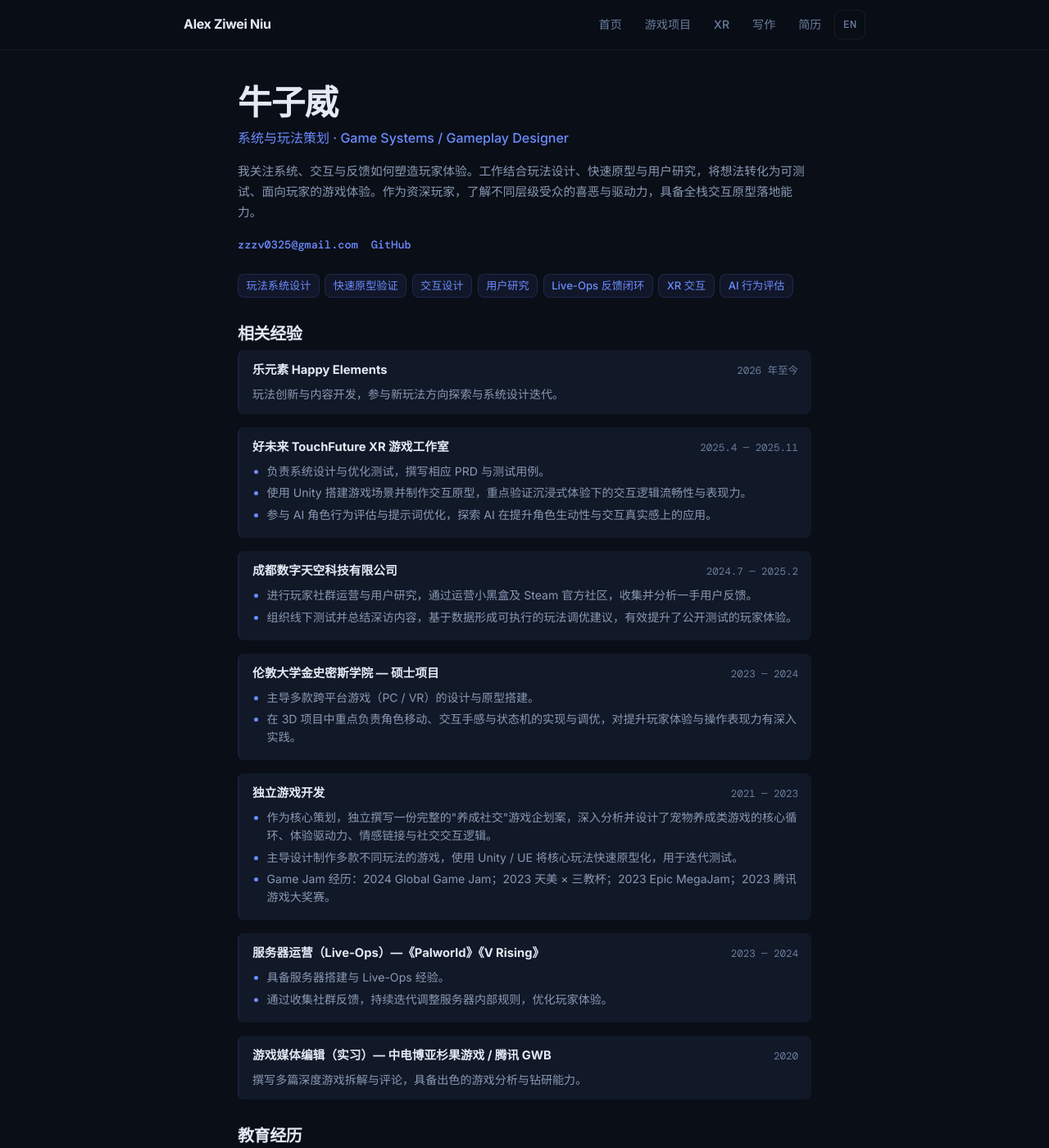
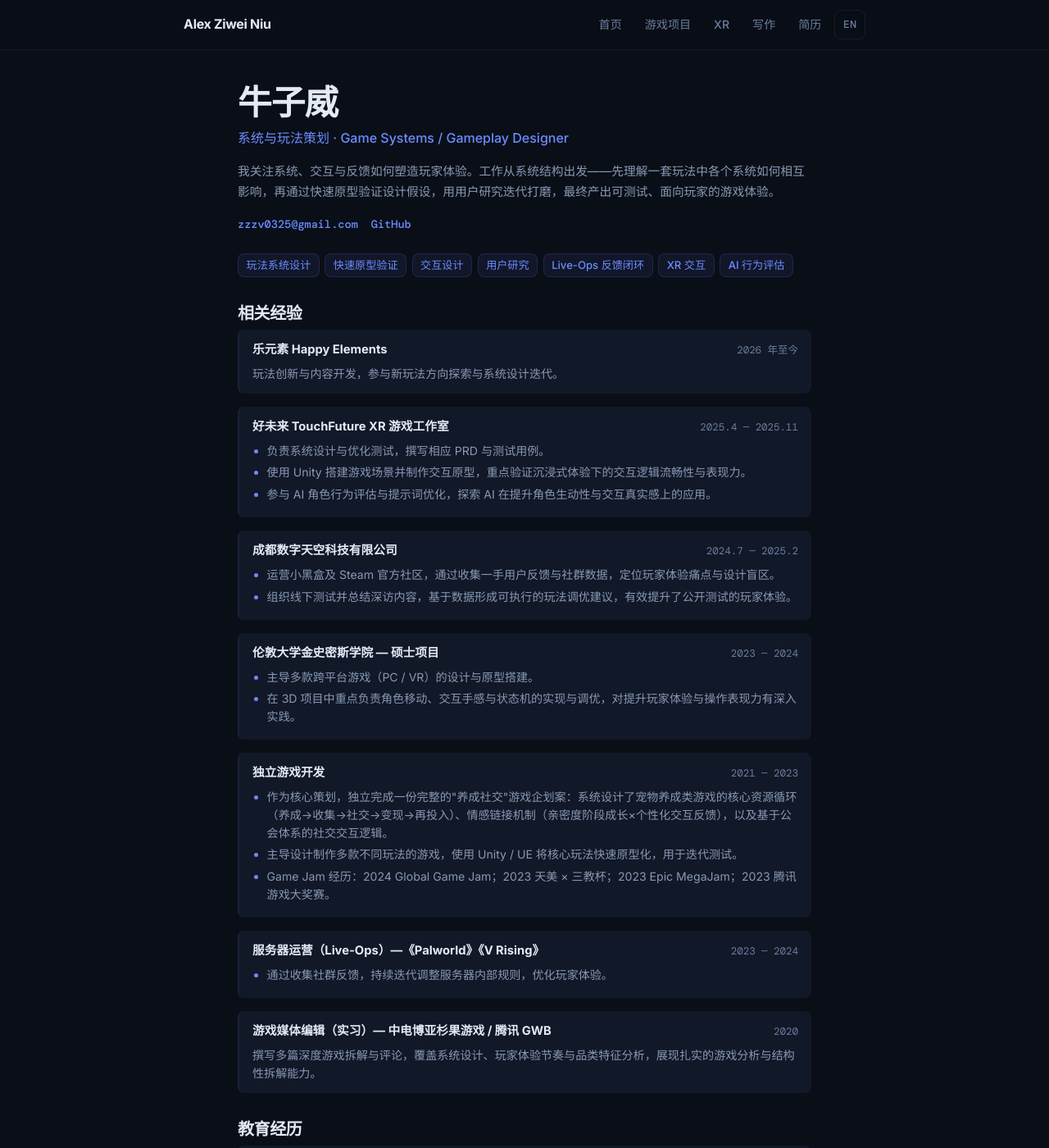
Before and after one commit to iChiv/iChiv.github.io, a Jekyll site: the page built from zh/about/index.html, in a window 1280 px wide and 1400 px high. Shown: the whole window at 82% size. Built offline with Jekyll 4.4.1, drawn with Linux system fonts in a browser that asks for light colours.

Commit message:
resume: P0-P1 收尾 — 简介重写定位、独立开发补具体产出、数字天空去运营口吻、Live-Ops去填充语

```diff
--- a/zh/about/index.html
+++ b/zh/about/index.html
@@ -9,7 +9,7 @@ lang: zh
   <p class="hero-role">系统与玩法策划 · Game Systems / Gameplay Designer</p>
 
   <div class="about-content">
-    <p>我关注系统、交互与反馈如何塑造玩家体验。工作结合玩法设计、快速原型与用户研究，将想法转化为可测试、面向玩家的游戏体验。作为资深玩家，了解不同层级受众的喜恶与驱动力，具备全栈交互原型落地能力。</p>
+    <p>我关注系统、交互与反馈如何塑造玩家体验。工作从系统结构出发——先理解一套玩法中各个系统如何相互影响，再通过快速原型验证设计假设，用用户研究迭代打磨，最终产出可测试、面向玩家的游戏体验。</p>
   </div>
 
   <p class="about-links">
@@ -55,7 +55,7 @@ lang: zh
       <span class="item-date">2024.7 — 2025.2</span>
     </div>
     <ul>
-      <li>进行玩家社群运营与用户研究，通过运营小黑盒及 Steam 官方社区，收集并分析一手用户反馈。</li>
+      <li>运营小黑盒及 Steam 官方社区，通过收集一手用户反馈与社群数据，定位玩家体验痛点与设计盲区。</li>
       <li>组织线下测试并总结深访内容，基于数据形成可执行的玩法调优建议，有效提升了公开测试的玩家体验。</li>
     </ul>
   </div>
@@ -77,7 +77,7 @@ lang: zh
       <span class="item-date">2021 — 2023</span>
     </div>
     <ul>
-      <li>作为核心策划，独立撰写一份完整的"养成社交"游戏企划案，深入分析并设计了宠物养成类游戏的核心循环、体验驱动力、情感链接与社交交互逻辑。</li>
+      <li>作为核心策划，独立完成一份完整的"养成社交"游戏企划案：系统设计了宠物养成类游戏的核心资源循环（养成→收集→社交→变现→再投入）、情感链接机制（亲密度阶段成长×个性化交互反馈），以及基于公会体系的社交交互逻辑。</li>
       <li>主导设计制作多款不同玩法的游戏，使用 Unity / UE 将核心玩法快速原型化，用于迭代测试。</li>
       <li>Game Jam 经历：2024 Global Game Jam；2023 天美 × 三教杯；2023 Epic MegaJam；2023 腾讯游戏大奖赛。</li>
     </ul>
@@ -89,7 +89,6 @@ lang: zh
       <span class="item-date">2023 — 2024</span>
     </div>
     <ul>
-      <li>具备服务器搭建与 Live-Ops 经验。</li>
       <li>通过收集社群反馈，持续迭代调整服务器内部规则，优化玩家体验。</li>
     </ul>
   </div>
@@ -99,7 +98,7 @@ lang: zh
       <strong>游戏媒体编辑（实习）— 中电博亚杉果游戏 / 腾讯 GWB</strong>
       <span class="item-date">2020</span>
     </div>
-    <p>撰写多篇深度游戏拆解与评论，具备出色的游戏分析与钻研能力。</p>
+    <p>撰写多篇深度游戏拆解与评论，覆盖系统设计、玩家体验节奏与品类特征分析，展现扎实的游戏分析与结构性拆解能力。</p>
   </div>
 
   <h2>教育经历</h2>
```
